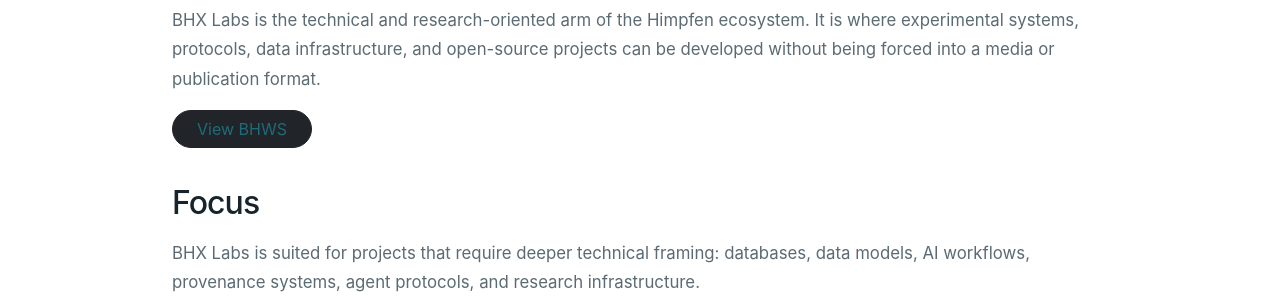
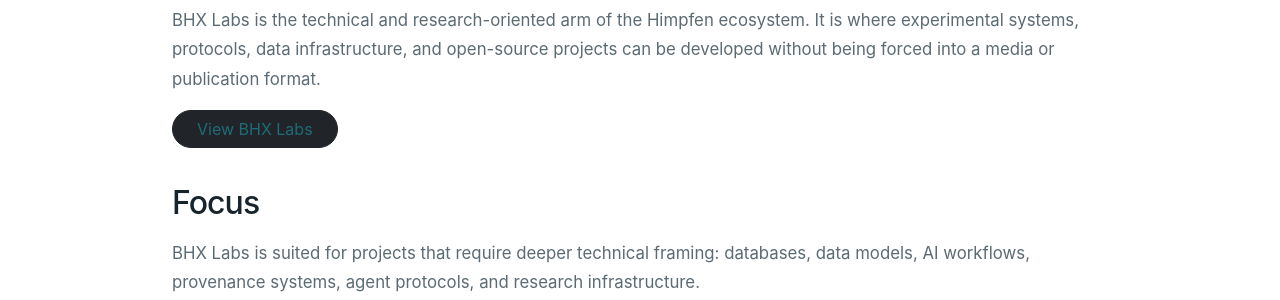
Before and after one commit to himpfen/www, a Jekyll site: the page built from companies/bhx-labs/index.md, in a window 1280 px wide and 1052 px high. Shown: the part 380-680 px from the top of the window. Built offline with Jekyll 4.4.1, drawn with Linux system fonts in a browser that asks for light colours.

Commit message:
Update index.md

```diff
--- a/companies/bhx-labs/index.md
+++ b/companies/bhx-labs/index.md
@@ -7,7 +7,7 @@
 
 BHX Labs is the technical and research-oriented arm of the Himpfen ecosystem. It is where experimental systems, protocols, data infrastructure, and open-source projects can be developed without being forced into a media or publication format.
 
-<a href="https://bhx.ca/" class="btn btn-dark rounded-pill px-4">View BHWS</a>
+<a href="https://bhx.ca/" class="btn btn-dark rounded-pill px-4">View BHX Labs</a>
 
 ## Focus
 
```
